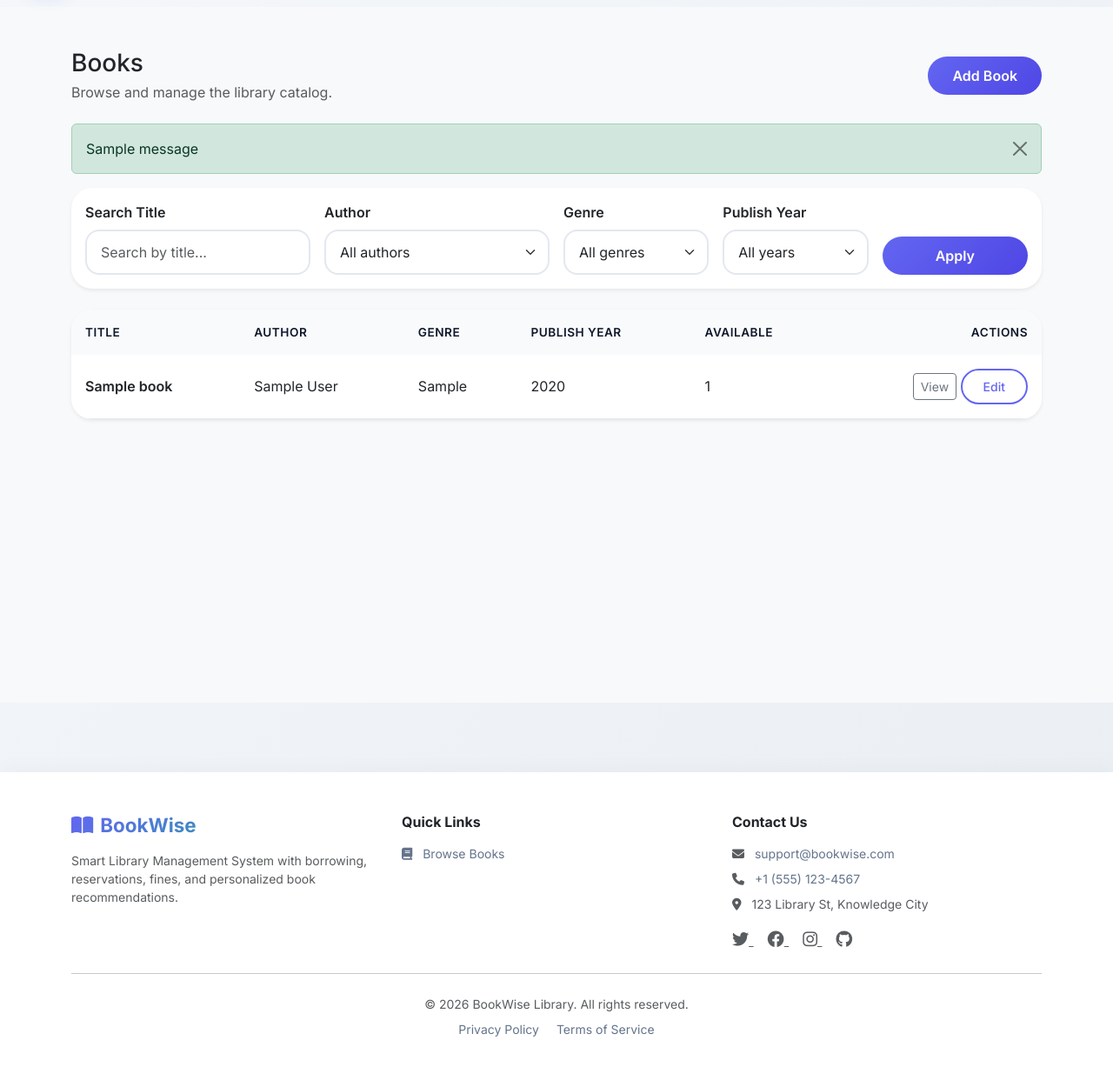
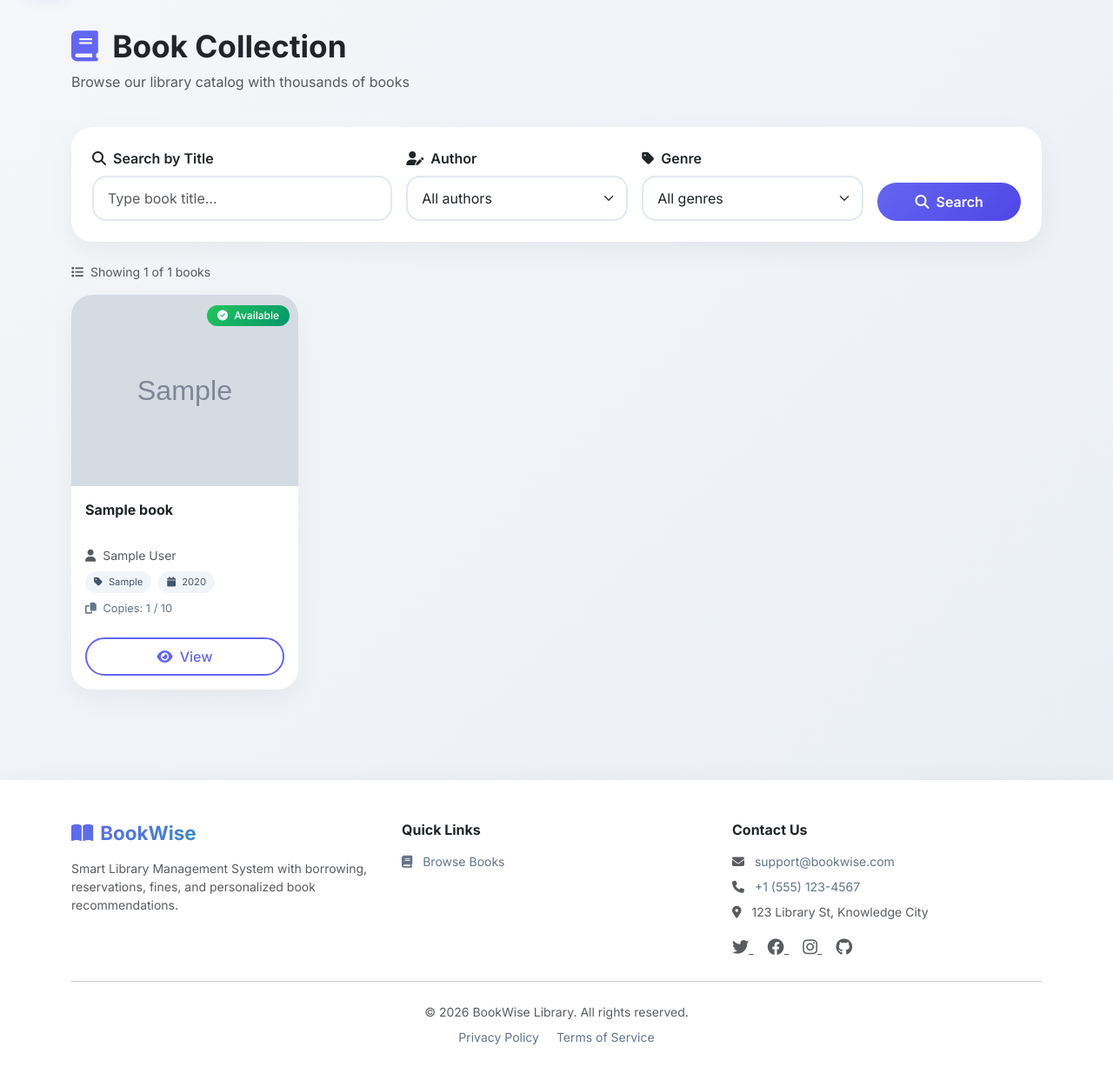
Before and after one commit to Dhamnix/OnlineLibManagment, a Django app: page /books/ in a window 1280 px wide. Shown: the part 72-1299 px from the top of the page at 87% size. Before the commit the page ends 1264 px from the top, so only its background shows below. Run offline with Django 5.2, Linux system fonts and the light colour scheme; tables that the repository leaves empty hold one stand-in row (values such as "Sample post"); grey boxes marked "Sample" are stand-in pictures; one stand-in notice (Sample message) is shown.

Commit message:
Improved book_list.html

```diff
--- a/books/templates/books/book_list.html
+++ b/books/templates/books/book_list.html
@@ -1,42 +1,41 @@
 {% extends "base.html" %}
 
+{% block title %}Books | BookWise Library{% endblock %}
+
 {% block content %}
-<section class="py-5 bg-light min-vh-100">
-    <div class="container">
-        <div class="d-flex flex-column flex-md-row justify-content-between align-items-md-center gap-3 mb-4">
+<div class="container py-4">
+    <!-- Header Section -->
+    <div class="d-flex flex-column flex-md-row justify-content-between align-items-md-center mb-4">
         <div>
-                <h1 class="h3 mb-1">Books</h1>
-                <p class="text-muted mb-0">Browse and manage the library catalog.</p>
+            <h1 class="fw-bold" style="font-size: 2.2rem;">
+                <i class="fas fa-book me-2" style="color: var(--primary);"></i>
+                Book Collection
+            </h1>
+            <p class="text-muted">Browse our library catalog with thousands of books</p>
         </div>
-            <a href="{% url 'books:book_create' %}" class="btn btn-primary">Add Book</a>
+        {% if user.is_authenticated and user.role == 'ADMIN' or user.is_superuser %}
+        <a href="{% url 'books:book_create' %}" class="btn btn-primary mt-3 mt-md-0">
+            <i class="fas fa-plus me-2"></i>Add New Book
+        </a>
+        {% endif %}
     </div>
 
-        {% if messages %}
-            {% for message in messages %}
-                <div class="alert alert-{{ message.tags|default:'info' }} alert-dismissible fade show" role="alert">
-                    {{ message }}
-                    <button type="button" class="btn-close" data-bs-dismiss="alert" aria-label="Close"></button>
+    <!-- Search & Filter Card -->
+    <div class="card mb-4">
+        <div class="card-body p-4">
+            <form method="get" class="row g-3">
+                <div class="col-md-4">
+                    <label class="form-label fw-semibold">
+                        <i class="fas fa-search me-1"></i> Search by Title
+                    </label>
+                    <input type="search" name="search" value="{{ search }}"
+                           class="form-control" placeholder="Type book title...">
                 </div>
-            {% endfor %}
-        {% endif %}
-
-        <div class="card border-0 shadow-sm mb-4">
-            <div class="card-body">
-                <form method="get" class="row g-3 align-items-end">
-                    <div class="col-12 col-md-3">
-                        <label for="book-search" class="form-label fw-semibold">Search Title</label>
-                        <input
-                            type="search"
-                            id="book-search"
-                            name="search"
-                            value="{{ search }}"
-                            class="form-control"
-                            placeholder="Search by title..."
-                        >
-                    </div>
-                    <div class="col-12 col-md-3">
-                        <label for="author-filter" class="form-label fw-semibold">Author</label>
-                        <select id="author-filter" name="author" class="form-select">
+                <div class="col-md-3">
+                    <label class="form-label fw-semibold">
+                        <i class="fas fa-user-edit me-1"></i> Author
+                    </label>
+                    <select name="author" class="form-select">
                         <option value="">All authors</option>
                         {% for author in authors %}
                         <option value="{{ author }}" {% if author == selected_author %}selected{% endif %}>
@@ -45,9 +44,11 @@
                         {% endfor %}
                     </select>
                 </div>
-                    <div class="col-12 col-md-2">
-                        <label for="genre-filter" class="form-label fw-semibold">Genre</label>
-                        <select id="genre-filter" name="genre" class="form-select">
+                <div class="col-md-3">
+                    <label class="form-label fw-semibold">
+                        <i class="fas fa-tag me-1"></i> Genre
+                    </label>
+                    <select name="genre" class="form-select">
                         <option value="">All genres</option>
                         {% for genre in genres %}
                         <option value="{{ genre }}" {% if genre == selected_genre %}selected{% endif %}>
@@ -56,96 +57,245 @@
                         {% endfor %}
                     </select>
                 </div>
-                    <div class="col-12 col-md-2">
-                        <label for="year-filter" class="form-label fw-semibold">Publish Year</label>
-                        <select id="year-filter" name="year" class="form-select">
-                            <option value="">All years</option>
-                            {% for yr in years %}
-                                <option value="{{ yr }}" {% if yr|slugify == selected_year|slugify %}selected{% endif %}>
-                                    {{ yr }}
-                                </option>
-                            {% endfor %}
-                        </select>
-                    </div>
-                    <div class="col-12 col-md-2 d-flex gap-2">
-                        <button type="submit" class="btn btn-primary flex-grow-1">Apply</button>
-                        {% if search or selected_author or selected_genre or selected_year %}
-                            <a href="{% url 'books:book_list' %}" class="btn btn-outline-secondary" title="Clear Filters">Clear</a>
-                        {% endif %}
+                <div class="col-md-2 d-flex align-items-end">
+                    <button type="submit" class="btn btn-primary w-100">
+                        <i class="fas fa-search me-1"></i> Search
+                    </button>
                 </div>
             </form>
+
+            <!-- Clear Filters -->
+            {% if search or selected_author or selected_genre or selected_year %}
+            <div class="mt-3">
+                <a href="{% url 'books:book_list' %}" class="text-decoration-none small">
+                    <i class="fas fa-times-circle me-1"></i> Clear all filters
+                </a>
+            </div>
+            {% endif %}
         </div>
     </div>
 
-        <div class="card border-0 shadow-sm">
-            <div class="card-body p-0">
-                <div class="table-responsive">
-                    <table class="table table-hover align-middle mb-0">
-                        <thead class="table-light">
-                            <tr>
-                                <th scope="col">Title</th>
-                                <th scope="col">Author</th>
-                                <th scope="col">Genre</th>
-                                <th scope="col">Publish year</th>
-                                <th scope="col">Available</th>
-                                <th scope="col" class="text-end">Actions</th>
-                            </tr>
-                        </thead>
-                        <tbody>
+    <!-- Results Count -->
+    <div class="mb-3">
+        <p class="text-muted small">
+            <i class="fas fa-list me-1"></i>
+            Showing {{ books|length }} of {{ paginator.count }} books
+        </p>
+    </div>
+
+    <!-- Books Grid - Card Style -->
+    <div class="row g-4">
         {% for book in books %}
-                                <tr>
-                                    <td class="fw-semibold">{{ book.title }}</td>
-                                    <td>{{ book.author }}</td>
-                                    <td>{{ book.genre }}</td>
-                                    <td>{{ book.publish_year }}</td>
-                                    <td>{{ book.available_copies }}</td>
-                                    <td class="text-end">
-                                        <a href="{% url 'books:book_detail' book.pk %}" class="btn btn-sm btn-outline-secondary">View</a>
-                                        <a href="{% url 'books:book_update' book.pk %}" class="btn btn-sm btn-outline-primary">Edit</a>
-                                    </td>
-                                </tr>
-                            {% empty %}
-                                <tr>
-                                    <td colspan="6" class="text-center text-muted py-5">
-                                        No books found.
-                                    </td>
-                                </tr>
-                            {% endfor %}
-                        </tbody>
-                    </table>
+        <div class="col-md-6 col-lg-4 col-xl-3">
+            <div class="card h-100 book-card">
+                <!-- Book Cover -->
+                <div class="book-cover-wrapper">
+                    {% if book.cover_image %}
+                    <img src="{{ book.cover_image.url }}" class="book-cover" alt="{{ book.title }}">
+                    {% else %}
+                    <div class="book-cover-placeholder">
+                        <i class="fas fa-book-open fa-4x"></i>
+                        <span class="mt-2 small">No cover</span>
+                    </div>
+                    {% endif %}
+
+                    <!-- Availability Badge -->
+                    <div class="availability-badge">
+                        {% if book.available_copies > 0 %}
+                        <span class="badge bg-success">
+                            <i class="fas fa-check-circle me-1"></i> Available
+                        </span>
+                        {% else %}
+                        <span class="badge bg-danger">
+                            <i class="fas fa-times-circle me-1"></i> Out of Stock
+                        </span>
+                        {% endif %}
+                    </div>
+                </div>
+
+                <!-- Book Info -->
+                <div class="card-body">
+                    <h5 class="card-title fw-bold">{{ book.title|truncatechars:35 }}</h5>
+                    <p class="card-text text-muted small mb-2">
+                        <i class="fas fa-user me-1"></i> {{ book.author }}
+                    </p>
+                    <div class="d-flex flex-wrap gap-2 mb-2">
+                        <span class="genre-tag">
+                            <i class="fas fa-tag me-1"></i> {{ book.genre }}
+                        </span>
+                        <span class="year-tag">
+                            <i class="fas fa-calendar me-1"></i> {{ book.publish_year }}
+                        </span>
+                    </div>
+                    <div class="copies-info">
+                        <i class="fas fa-copy me-1"></i>
+                        Copies: {{ book.available_copies }} / {{ book.total_copies }}
+                    </div>
+                </div>
+
+                <!-- Card Footer -->
+                <div class="card-footer bg-transparent border-0 pb-3">
+                    <div class="d-flex gap-2">
+                        <a href="{% url 'books:book_detail' book.pk %}" class="btn btn-outline-primary flex-grow-1">
+                            <i class="fas fa-eye me-1"></i> View
+                        </a>
+                        {% if user.is_authenticated and user.role == 'ADMIN' or user.is_superuser %}
+                        <a href="{% url 'books:book_update' book.pk %}" class="btn btn-outline-secondary">
+                            <i class="fas fa-edit"></i>
+                        </a>
+                        {% endif %}
                     </div>
                 </div>
             </div>
+        </div>
+        {% empty %}
+        <div class="col-12">
+            <div class="empty-state text-center py-5">
+                <i class="fas fa-book-open fa-4x text-muted mb-3"></i>
+                <h4 class="text-muted">No books found</h4>
+                <p class="text-muted">Try adjusting your search or filter criteria.</p>
+                <a href="{% url 'books:book_list' %}" class="btn btn-primary mt-2">
+                    <i class="fas fa-sync-alt me-1"></i> View All Books
+                </a>
+            </div>
+        </div>
+        {% endfor %}
+    </div>
 
+    <!-- Pagination -->
     {% if is_paginated %}
-            <nav class="mt-4" aria-label="Book pagination">
+    <nav class="mt-5">
         <ul class="pagination justify-content-center">
             {% if page_obj.has_previous %}
             <li class="page-item">
-                            <a class="page-link" href="?page={{ page_obj.previous_page_number }}{% if query_params %}&{{ query_params }}{% endif %}">Previous</a>
+                <a class="page-link" href="?page={{ page_obj.previous_page_number }}{% if query_params %}&{{ query_params }}{% endif %}">
+                    <i class="fas fa-chevron-left me-1"></i> Previous
+                </a>
             </li>
             {% else %}
-                        <li class="page-item disabled"><span class="page-link">Previous</span></li>
+            <li class="page-item disabled">
+                <span class="page-link"><i class="fas fa-chevron-left me-1"></i> Previous</span>
+            </li>
             {% endif %}
 
-                    {% for page_number in paginator.page_range %}
-                        <li class="page-item {% if page_number == page_obj.number %}active{% endif %}">
-                            <a class="page-link" href="?page={{ page_number }}{% if query_params %}&{{ query_params }}{% endif %}">
-                                {{ page_number }}
-                            </a>
+            {% for num in page_obj.paginator.page_range %}
+                {% if page_obj.number == num %}
+                <li class="page-item active">
+                    <span class="page-link">{{ num }}</span>
                 </li>
+                {% elif num > page_obj.number|add:'-3' and num < page_obj.number|add:'3' %}
+                <li class="page-item">
+                    <a class="page-link" href="?page={{ num }}{% if query_params %}&{{ query_params }}{% endif %}">{{ num }}</a>
+                </li>
+                {% endif %}
             {% endfor %}
 
             {% if page_obj.has_next %}
             <li class="page-item">
-                            <a class="page-link" href="?page={{ page_obj.next_page_number }}{% if query_params %}&{{ query_params }}{% endif %}">Next</a>
+                <a class="page-link" href="?page={{ page_obj.next_page_number }}{% if query_params %}&{{ query_params }}{% endif %}">
+                    Next <i class="fas fa-chevron-right ms-1"></i>
+                </a>
             </li>
             {% else %}
-                        <li class="page-item disabled"><span class="page-link">Next</span></li>
+            <li class="page-item disabled">
+                <span class="page-link">Next <i class="fas fa-chevron-right ms-1"></i></span>
+            </li>
             {% endif %}
         </ul>
     </nav>
     {% endif %}
 </div>
-</section>
+
+<style>
+    /* Book Card Styles */
+    .book-card {
+        transition: all 0.3s cubic-bezier(0.4, 0, 0.2, 1);
+        overflow: hidden;
+    }
+
+    .book-card:hover {
+        transform: translateY(-8px);
+        box-shadow: 0 20px 40px rgba(0, 0, 0, 0.15);
+    }
+
+    .book-cover-wrapper {
+        position: relative;
+        height: 220px;
+        overflow: hidden;
+        background: linear-gradient(135deg, #f5f7fa, #e9eef3);
+    }
+
+    .book-cover {
+        width: 100%;
+        height: 100%;
+        object-fit: cover;
+        transition: transform 0.3s ease;
+    }
+
+    .book-card:hover .book-cover {
+        transform: scale(1.05);
+    }
+
+    .book-cover-placeholder {
+        height: 100%;
+        display: flex;
+        flex-direction: column;
+        align-items: center;
+        justify-content: center;
+        color: #a0aec0;
+        background: linear-gradient(135deg, #f5f7fa, #e9eef3);
+    }
+
+    .availability-badge {
+        position: absolute;
+        top: 10px;
+        right: 10px;
+    }
+
+    .genre-tag, .year-tag {
+        font-size: 0.7rem;
+        background: #f1f5f9;
+        padding: 4px 10px;
+        border-radius: 20px;
+        color: #475569;
+    }
+
+    .copies-info {
+        font-size: 0.8rem;
+        color: var(--gray);
+        margin-top: 8px;
+    }
+
+    .card-title {
+        font-size: 1rem;
+        line-height: 1.4;
+        min-height: 2.8rem;
+    }
+
+    .empty-state {
+        background: white;
+        border-radius: 24px;
+        padding: 3rem;
+    }
+
+    /* Pagination styling */
+    .pagination .page-link {
+        border-radius: 40px;
+        margin: 0 4px;
+        color: var(--primary);
+        border: 1px solid #e2e8f0;
+    }
+
+    .pagination .page-item.active .page-link {
+        background: linear-gradient(135deg, var(--primary), var(--primary-dark));
+        border-color: var(--primary);
+        color: white;
+    }
+
+    .pagination .page-link:hover {
+        background: rgba(99, 102, 241, 0.1);
+        border-color: var(--primary);
+        color: var(--primary);
+    }
+</style>
 {% endblock %}
```
Also changed, not shown: db.sqlite3. Lines whose indentation alone changed are shown as unchanged.
